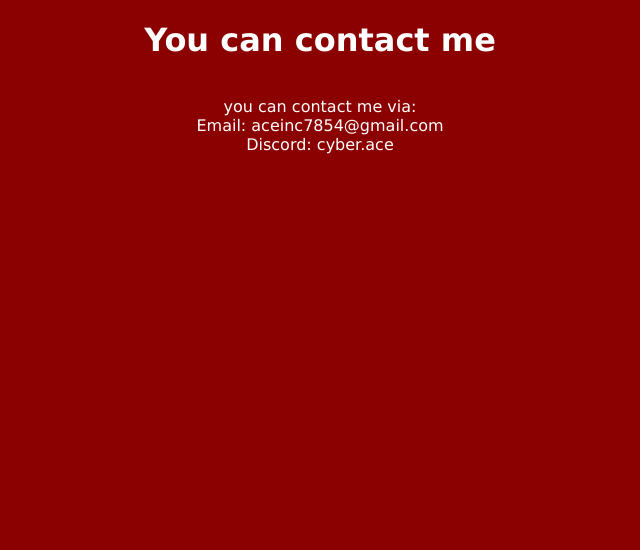
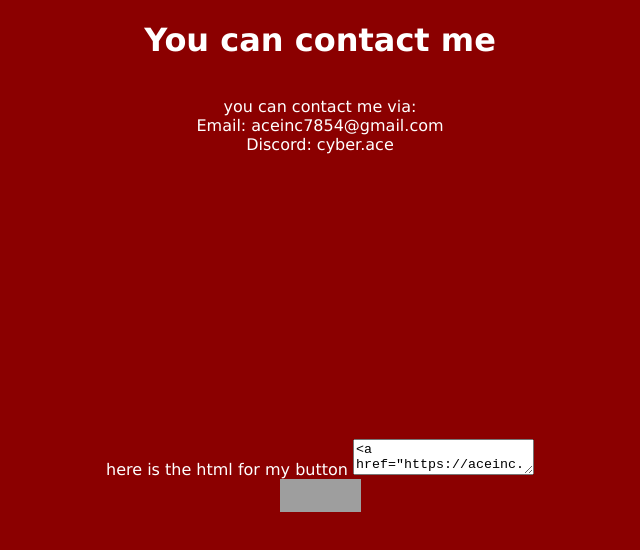
Before and after one commit to Ace-7854/PortfolioOneWebsite, a plain HTML site: page frame3.html in a window 1280 px wide. Shown: the whole page, without its empty margins (320-960 px from the left). Drawn offline with Linux system fonts and the light colour scheme; grey boxes are pictures that could not be loaded.

Commit message:
Add files via upload

```diff
--- a/frame3.html
+++ b/frame3.html
@@ -18,6 +18,25 @@
         <br>
         Discord: cyber.ace
         <br>
+        <br>
+        <br>
+        <br>
+        <br>
+        <br>
+        <br>
+        <br>
+        <br>
+        <br>
+        <br>
+        <br>
+        <br>
+        <br>
+        <br>
+        <br>
+        here is the html for my button
+        <textarea class="buttoncode" onfocus="this.select()" readonly="">&lt;a href="https://aceinc.online" title="AceInc"&gt;&lt;img src="https://aceinc.online/images/LogoCover.png"  style = "width:81px; height: 33px;" &gt;&lt;/a&gt;</textarea>
+        <br>
+        <a href="https://aceinc.online"  title="AceInc"><img src="https://aceinc.online/images/LogoCover.png" style = "width:81px; height: 33px;"></a>
     </p>
 </body>
 </html>
```
Also changed, not shown: index.html (+0 -1 lines).
